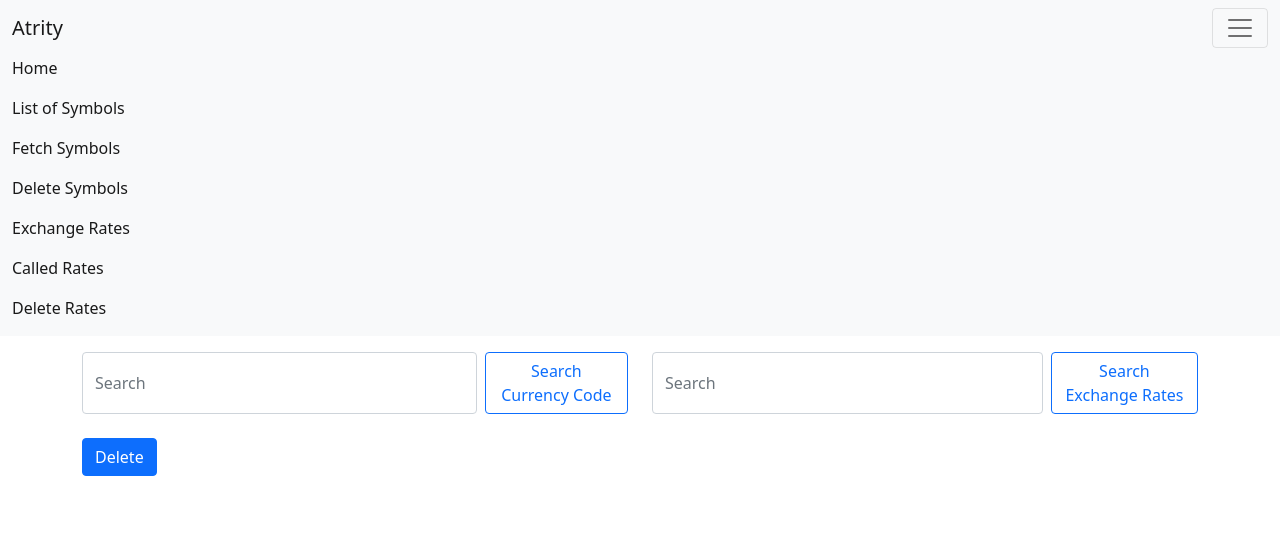
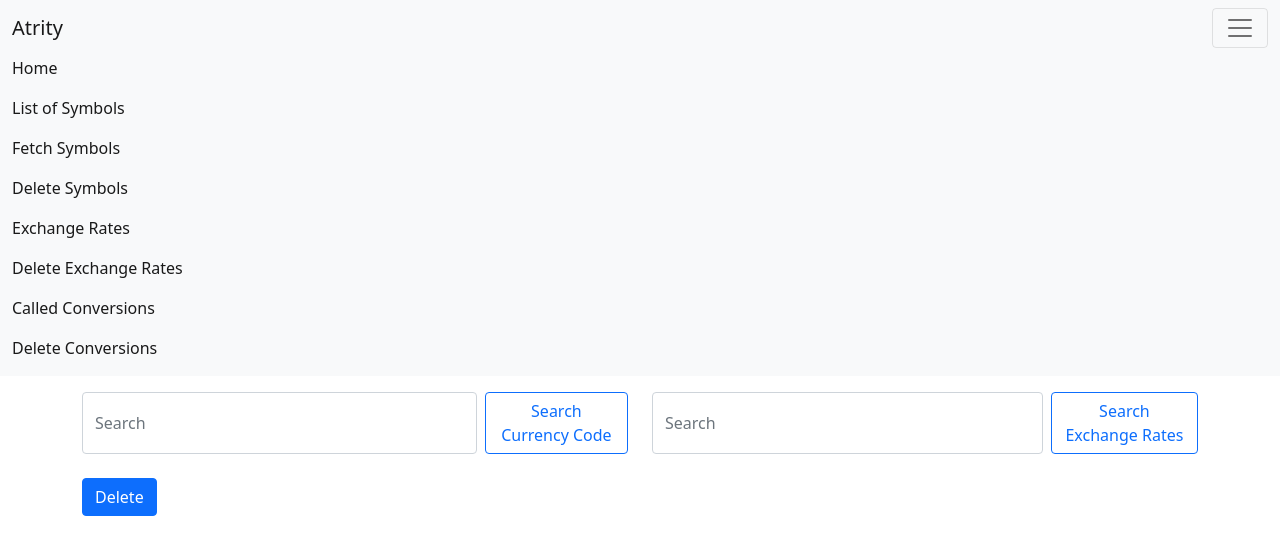
Before and after one commit to atrityuser93/curr-conv, a Django app: template mysite/templates/converter/delete-conversions.html in a window 1280 px wide, after a click that opens the changed part. Shown: the top 555 px of the page. Run offline with Django 4.2, Linux system fonts and the light colour scheme; the template is opened without the code that fills it, so the values that code supplies are empty; some libraries are stand-ins or nearby versions.

Commit message:
links to delete xchange and conversion data

```diff
--- a/mysite/templates/base.html
+++ b/mysite/templates/base.html
@@ -40,10 +40,13 @@
     						<a href="{% url 'rates-list' %}" class="nav-link active">Exchange Rates</a>
     					</li>
     					<li>
-    						<a href="{% url 'convert-list' %}" class="nav-link active">Called Rates</a>
+    						<a href="{% url 'delete-rates' %}" class="nav-link active">Delete Exchange Rates</a>
     					</li>
     					<li>
-    						<a href="{% url 'delete-rates' %}" class="nav-link active">Delete Rates</a>
+    						<a href="{% url 'convert-list' %}" class="nav-link active">Called Conversions</a>
+    					</li>
+    					<li>
+    						<a href="{% url 'delete-conversions' %}" class="nav-link active">Delete Conversions</a>
     					</li>
     				</ul>
     			</div>
```
